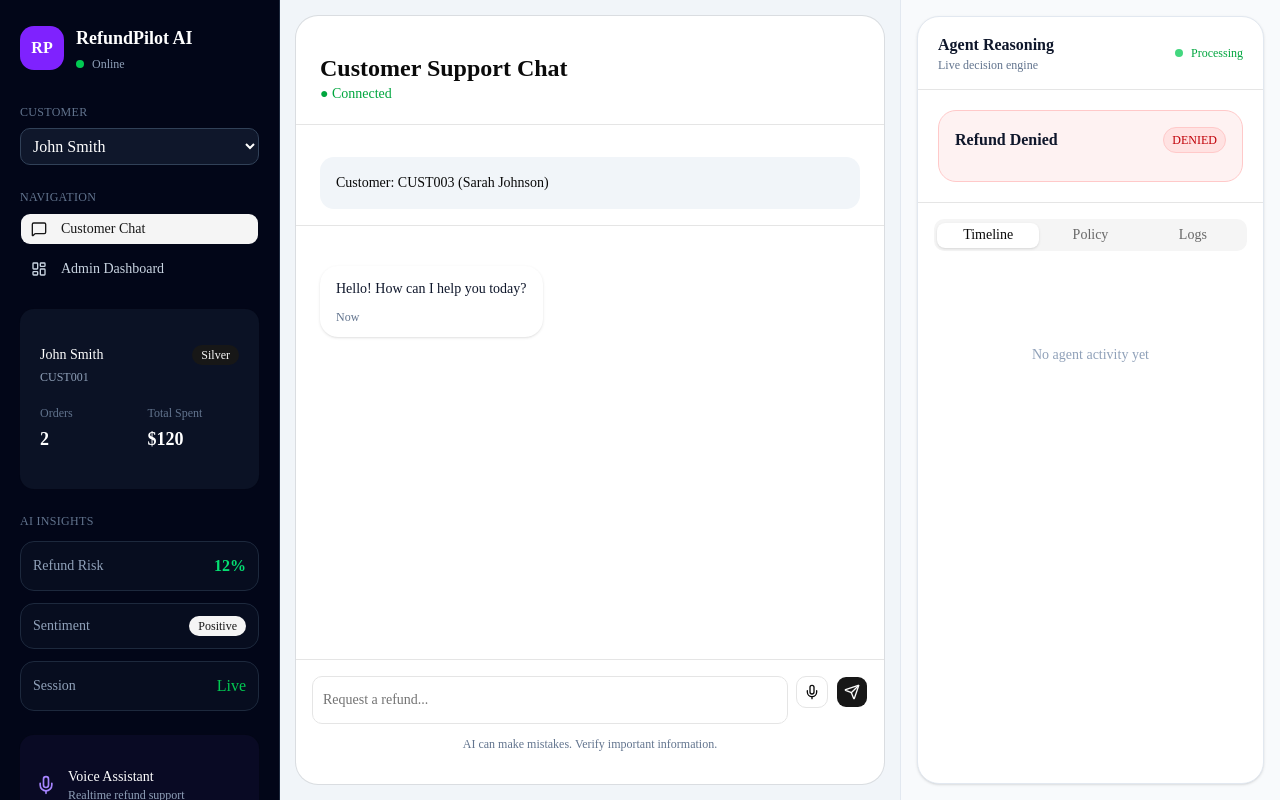
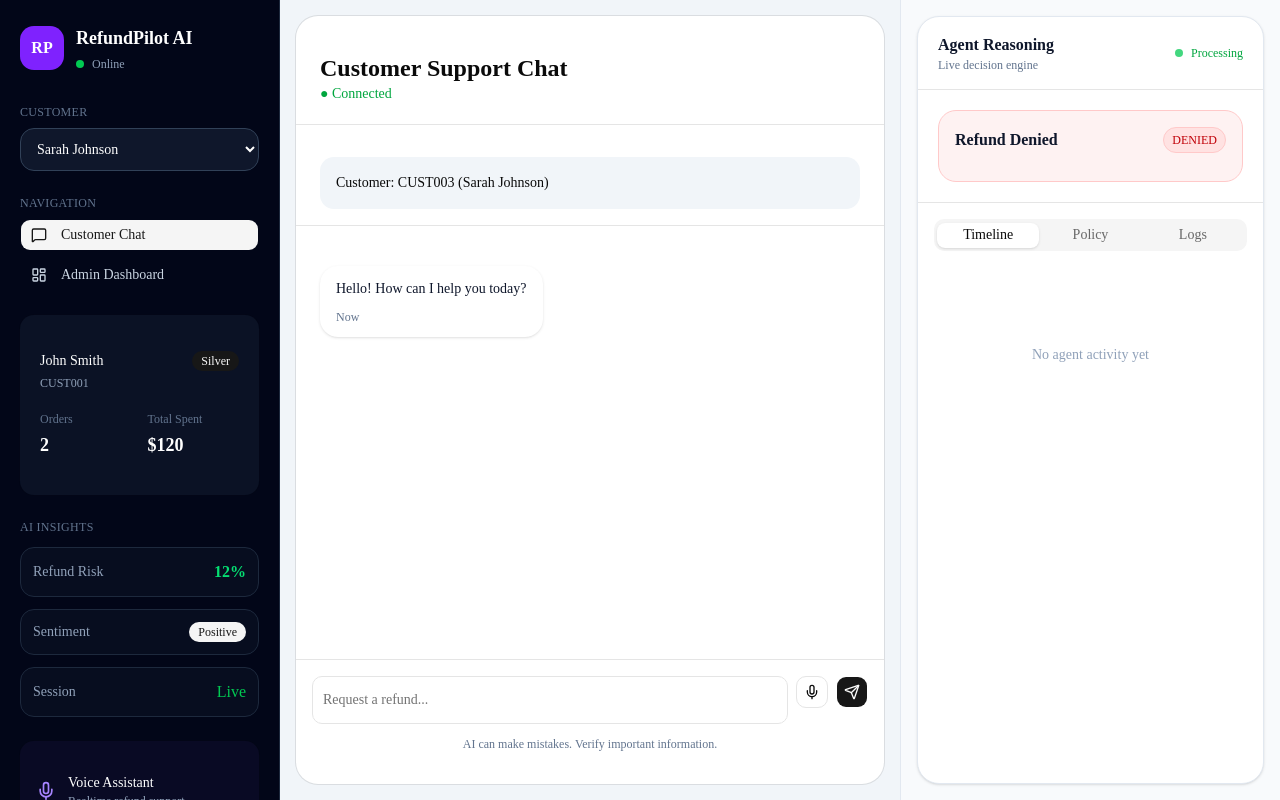
Before and after one commit to siddharthNirmale/ai-refund-agent, a Next.js app: page / in a window 1280 px wide. Built offline with nearby package versions, Linux system fonts and the light colour scheme.

Commit message:
feat: implement CustomerSelector component with useCustomerStore for managing selected customer state

```diff
--- a/src/components/layout/CustomerSelector.tsx
+++ b/src/components/layout/CustomerSelector.tsx
@@ -1,31 +1,53 @@
 "use client";
 
 import { customers } from "@/data/customers";
-import { useAgentStore } from "@/store/useAgentStore";
+import { useCustomerStore } from "@/store/useCustomerStore";
 
 export default function CustomerSelector() {
+  const selectedCustomerId =
+    useCustomerStore(
+      (state) =>
+        state.selectedCustomerId
+    );
 
-  const {selectedCustomer, setSelectedCustomer} = useAgentStore();
+  const setSelectedCustomerId =
+    useCustomerStore(
+      (state) =>
+        state.setSelectedCustomerId
+    );
+
   return (
     <select
+      value={selectedCustomerId}
+      onChange={(e) =>
+        setSelectedCustomerId(
+          e.target.value
+        )
+      }
       className="
         w-full
-      rounded-lg
+        rounded-xl
         border
         border-slate-700
         bg-slate-900
-      p-2
+        p-3
+        text-sm
         text-white
+        outline-none
+        transition
+        focus:border-blue-500
       "
     >
-      {customers.map((customer) => (
+      {customers.map(
+        (customer) => (
           <option
             key={customer.id}
             value={customer.id}
           >
             {customer.name}
           </option>
-      ))}
+        )
+      )}
     </select>
   );
 }
--- /dev/null
+++ b/src/store/useCustomerStore.ts
@@ -0,0 +1,25 @@
+"use client";
+
+import { create } from "zustand";
+
+type CustomerStore = {
+  selectedCustomerId: string;
+
+  setSelectedCustomerId: (
+    customerId: string
+  ) => void;
+};
+
+export const useCustomerStore =
+  create<CustomerStore>((set) => ({
+    selectedCustomerId:
+      "CUST003",
+
+    setSelectedCustomerId: (
+      customerId
+    ) =>
+      set({
+        selectedCustomerId:
+          customerId,
+      }),
+  }));
```
Lines whose indentation alone changed are shown as unchanged.
